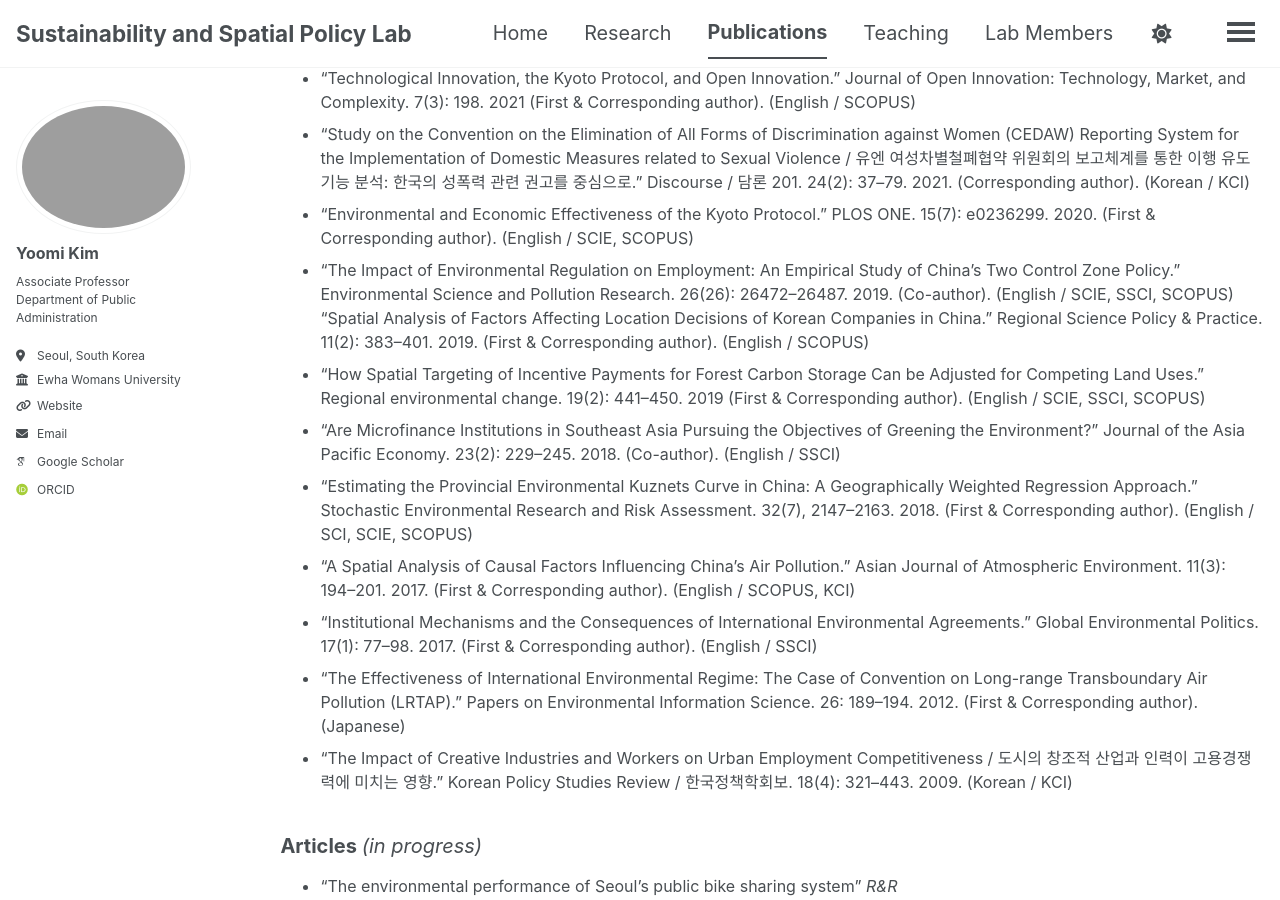
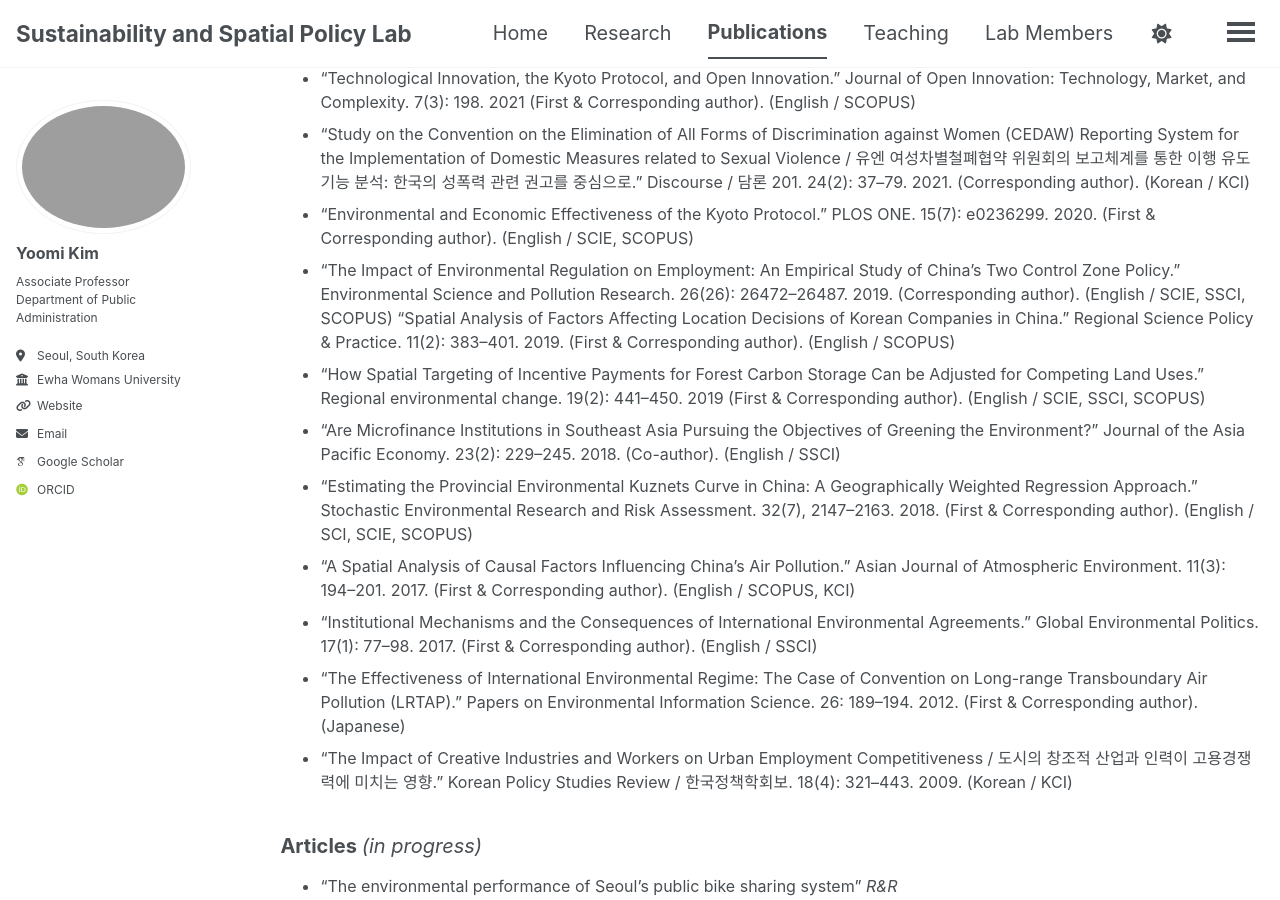
Before and after one commit to ymkim-ssplab/ymkim-ssplab.github.io, a Jekyll site: the page built from _pages/publications.md, in a window 1280 px wide and 900 px high, scrolled down 1587 px. Built offline with Jekyll 4.4.1, drawn with Linux system fonts in a browser that asks for light colours; some web fonts are replaced; a script bundle is joined from its source files by our own code; library files that are not in the unit come from our copies.

Commit message:
Update publications.md

```diff
--- a/_pages/publications.md
+++ b/_pages/publications.md
@@ -29,7 +29,7 @@ author_profile: true
 - “Technological Innovation, the Kyoto Protocol, and Open Innovation.” Journal of Open Innovation: Technology, Market, and Complexity. 7(3): 198. 2021 (First & Corresponding author). (English / SCOPUS)
 - “Study on the Convention on the Elimination of All Forms of Discrimination against Women (CEDAW) Reporting System for the Implementation of Domestic Measures related to Sexual Violence / 유엔 여성차별철폐협약 위원회의 보고체계를 통한 이행 유도 기능 분석: 한국의 성폭력 관련 권고를 중심으로.” Discourse / 담론 201. 24(2): 37–79. 2021. (Corresponding author). (Korean / KCI)
 - “Environmental and Economic Effectiveness of the Kyoto Protocol.” PLOS ONE. 15(7): e0236299. 2020. (First & Corresponding author). (English / SCIE, SCOPUS)
-- “The Impact of Environmental Regulation on Employment: An Empirical Study of China’s Two Control Zone Policy.” Environmental Science and Pollution Research. 26(26): 26472–26487. 2019. (Co-author). (English / SCIE, SSCI, SCOPUS)
+- “The Impact of Environmental Regulation on Employment: An Empirical Study of China’s Two Control Zone Policy.” Environmental Science and Pollution Research. 26(26): 26472–26487. 2019. (Corresponding author). (English / SCIE, SSCI, SCOPUS)
 “Spatial Analysis of Factors Affecting Location Decisions of Korean Companies in China.” Regional Science Policy & Practice. 11(2): 383–401. 2019. (First & Corresponding author). (English / SCOPUS)
 - “How Spatial Targeting of Incentive Payments for Forest Carbon Storage Can be Adjusted for Competing Land Uses.” Regional environmental change. 19(2): 441–450. 2019 (First & Corresponding author). (English / SCIE, SSCI, SCOPUS)
 - “Are Microfinance Institutions in Southeast Asia Pursuing the Objectives of Greening the Environment?” Journal of the Asia Pacific Economy. 23(2): 229–245. 2018. (Co-author). (English / SSCI)
```
